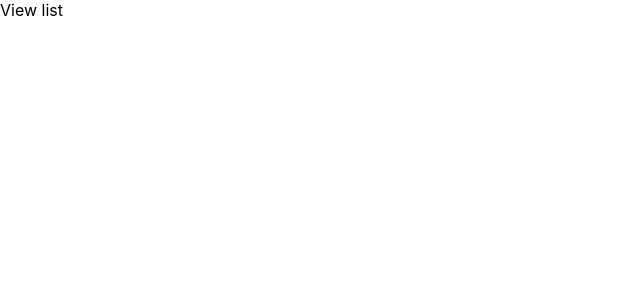
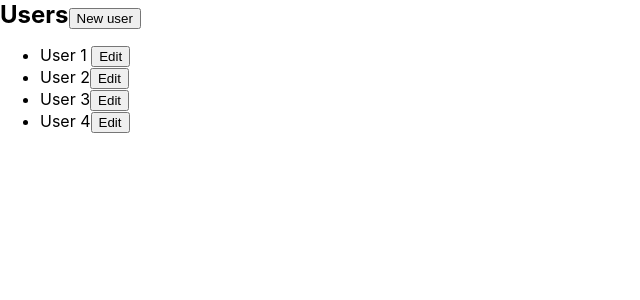
Before and after one commit to jela3105/react-users-management, a React (Create React App) app: page / in a window 1280 px wide. Shown: the top 300 px of the page, without its empty margins (0-640 px from the left). Built offline with nearby package versions, Linux system fonts and the light colour scheme.

Commit message:
Add html and styles in Header and List

```diff
--- a/src/App.css
+++ b/src/App.css
@@ -1,5 +1,6 @@
 .App {
   text-align: center;
+  background-color: '#ff0000'
 }
 
 .App-logo {
--- a/src/components/Header.jsx
+++ b/src/components/Header.jsx
@@ -1,7 +1,18 @@
 import React, { Component } from "react";
+
+const styles = {
+  inline: {
+    display: "inline",
+  },
+};
 
 export default class Header extends Component {
   render() {
-    return "Header";
+    return (
+      <header>
+        <h2 style={styles.inline}>Users</h2>
+        <button style={styles.inline}>New user</button>
+      </header>
+    );
   }
 }
--- a/src/components/List.jsx
+++ b/src/components/List.jsx
@@ -2,6 +2,21 @@ import React, { Component } from "react";
 
 export default class List extends Component {
   render() {
-    return "List";
+    return (
+      <ul>
+        <li>
+          User 1 <button>Edit</button>
+        </li>
+        <li>
+          User 2<button>Edit</button>
+        </li>
+        <li>
+          User 3<button>Edit</button>
+        </li>
+        <li>
+          User 4<button>Edit</button>
+        </li>
+      </ul>
+    );
   }
 }
--- a/src/components/ViewList.jsx
+++ b/src/components/ViewList.jsx
@@ -1,7 +1,14 @@
 import { Component } from "react";
+import Header from "./Header";
+import List from "./List";
 
 export default class ViewList extends Component {
   render() {
-    return "View list";
+    return (
+      <div>
+        <Header />
+        <List />
+      </div>
+    );
   }
 }
```
Also changed, not shown: 1 other file (tests, documents, lock files or other folders).
